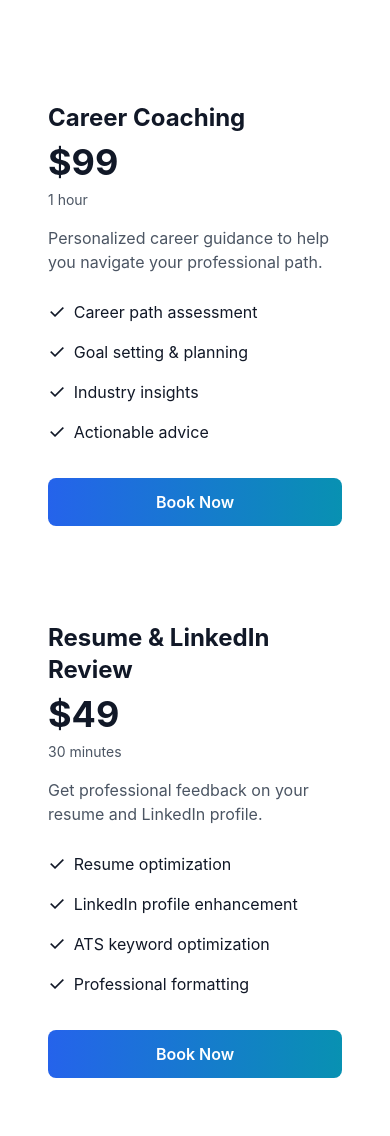
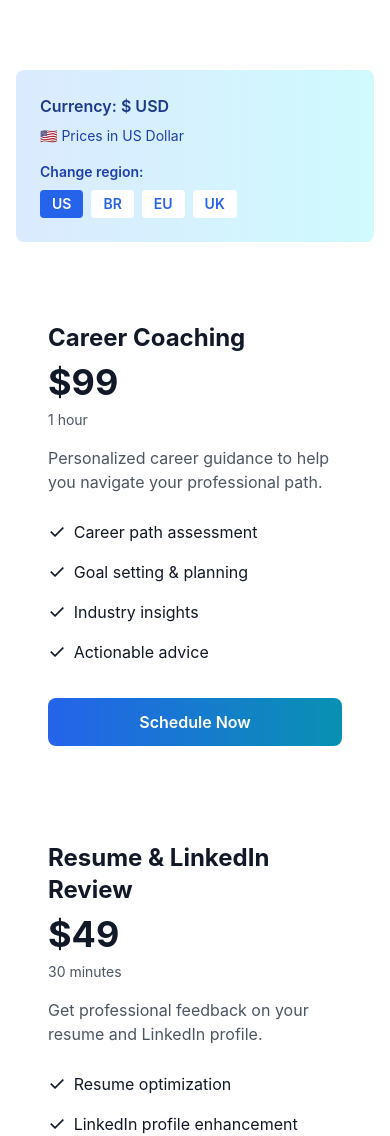
Before and after one commit to GabrielNunes12/MentorHub, a React (Vite) app: page /services in a window 390 px wide. Shown: the part 382-1518 px from the top of the page. Built offline with nearby package versions, Linux system fonts and the light colour scheme; no server answers.

Commit message:
feat: implemented Price strategyy

```diff
--- /dev/null
+++ b/src/components/RegionSelector.tsx
@@ -0,0 +1,35 @@
+import { useUserRegion } from '../hooks/usePricing'
+
+export const RegionSelector = () => {
+  const { region, setUserRegion, currency } = useUserRegion()
+
+  const regions = [
+    { code: 'US', label: 'United States', symbol: '$' },
+    { code: 'BR', label: 'Brazil', symbol: 'R$' },
+    { code: 'EU', label: 'Eurozone', symbol: '€' },
+    { code: 'UK', label: 'United Kingdom', symbol: '£' },
+  ]
+
+  return (
+    <div className="flex items-center gap-2 text-sm">
+      <span className="text-gray-600 dark:text-gray-400">
+        Currency: {currency.symbol} {region}
+      </span>
+      <div className="flex gap-1">
+        {regions.map((r) => (
+          <button
+            key={r.code}
+            onClick={() => setUserRegion(r.code as 'BR' | 'EU' | 'UK' | 'US')}
+            className={`px-2 py-1 rounded text-xs font-semibold transition-all ${
+              region === r.code
+                ? 'bg-blue-600 text-white'
+                : 'bg-gray-200 dark:bg-gray-700 text-gray-700 dark:text-gray-300 hover:bg-gray-300 dark:hover:bg-gray-600'
+            }`}
+          >
+            {r.code}
+          </button>
+        ))}
+      </div>
+    </div>
+  )
+}
--- /dev/null
+++ b/src/hooks/useCalendly.ts
@@ -0,0 +1,13 @@
+export const useCalendly = () => {
+  const calendlyUrl = import.meta.env.VITE_CALENDLY_URL || 'https://calendly.com/prismaticnetwork12'
+
+  const openCalendly = () => {
+    if (calendlyUrl) {
+      window.open(calendlyUrl, '_blank', 'width=960,height=700')
+    }
+  }
+
+  const isAvailable = !!calendlyUrl
+
+  return { openCalendly, calendlyUrl, isAvailable }
+}
--- /dev/null
+++ b/src/hooks/usePricing.ts
@@ -0,0 +1,58 @@
+import { useEffect, useState } from 'react'
+import type { RegionCode, RegionStrategy } from '../types'
+import { regionStrategies } from '../strategies/regionStrategies'
+import { getRegionStrategyByCountryCode } from '../utils/regionDetection'
+
+export const useUserRegion = () => {
+  const [region, setRegion] = useState<RegionCode>('US')
+  const [strategy, setStrategy] = useState<RegionStrategy>(regionStrategies.US)
+
+  useEffect(() => {
+    // Check localStorage first for user preference
+    const savedRegion = localStorage.getItem('userRegion') as RegionCode | null
+    if (savedRegion && regionStrategies[savedRegion]) {
+      setRegion(savedRegion)
+      setStrategy(regionStrategies[savedRegion])
+      return
+    }
+
+    // Detect region using IP geolocation
+    const detectRegion = async () => {
+      try {
+        const response = await fetch('https://ipapi.co/json/')
+        const data = await response.json()
+        const countryCode = data.country_code || ''
+
+        const detectedStrategy = getRegionStrategyByCountryCode(countryCode)
+        setRegion(detectedStrategy.code)
+        setStrategy(detectedStrategy)
+        localStorage.setItem('userRegion', detectedStrategy.code)
+      } catch (error) {
+        console.warn('Could not detect region from IP, using default (US)')
+        setRegion('US')
+        setStrategy(regionStrategies.US)
+      }
+    }
+
+    detectRegion()
+  }, [])
+
+  const currency = strategy.currency
+
+  const convertPrice = (usdPrice: number) => strategy.convertPrice(usdPrice)
+
+  const setUserRegion = (newRegion: RegionCode) => {
+    if (regionStrategies[newRegion]) {
+      setRegion(newRegion)
+      setStrategy(regionStrategies[newRegion])
+      localStorage.setItem('userRegion', newRegion)
+    }
+  }
+
+  return {
+    region,
+    currency,
+    convertPrice,
+    setUserRegion,
+  }
+}
--- a/src/pages/Home.tsx
+++ b/src/pages/Home.tsx
@@ -1,6 +1,8 @@
 import { Link } from 'react-router-dom'
+import { useCalendly } from '../hooks/useCalendly'
 
 const Home = () => {
+  const { openCalendly } = useCalendly()
   const stats = [
     { label: 'Students Mentored', value: '20+' },
     { label: 'Success Rate', value: '95%' },
@@ -50,17 +52,17 @@ const Home = () => {
               </p>
 
               <div className="flex flex-col sm:flex-row gap-4">
+                <button
+                  onClick={openCalendly}
+                  className="inline-block px-8 py-4 bg-gradient-to-r from-blue-600 to-cyan-600 text-white font-semibold rounded-lg hover:shadow-lg transform hover:-translate-y-1 transition-all duration-300 text-center"
+                >
+                  Schedule Free Consultation
+                </button>
                 <Link
                   to="/services"
-                  className="inline-block px-8 py-4 bg-gradient-to-r from-blue-600 to-cyan-600 text-white font-semibold rounded-lg hover:shadow-lg transform hover:-translate-y-1 transition-all duration-300 text-center"
+                  className="inline-block px-8 py-4 border-2 border-blue-600 text-blue-600 dark:text-blue-400 dark:border-blue-400 font-semibold rounded-lg hover:bg-blue-50 dark:hover:bg-blue-500 dark:hover:bg-opacity-10 transition-all duration-300 text-center"
                 >
                   Explore Services
-                </Link>
-                <Link
-                  to="/contact"
-                  className="inline-block px-8 py-4 border-2 border-blue-600 text-blue-600 dark:text-blue-400 dark:border-blue-400 font-semibold rounded-lg hover:bg-blue-50 dark:hover:bg-blue-500 dark:hover:bg-opacity-10 transition-all duration-300 text-center"
-                >
-                  Book a Call
                 </Link>
               </div>
 
@@ -151,12 +153,12 @@ const Home = () => {
           <p className="text-xl text-blue-100 mb-8">
             Join hundreds of professionals who have achieved their goals with personalized mentorship.
           </p>
-          <Link
-            to="/contact"
+          <button
+            onClick={openCalendly}
             className="inline-block px-8 py-4 bg-white text-blue-600 font-bold rounded-lg hover:bg-gray-100 transition-colors duration-300"
           >
             Schedule Your Free Consultation
-          </Link>
+          </button>
         </div>
       </section>
     </div>
--- a/src/pages/Services.tsx
+++ b/src/pages/Services.tsx
@@ -1,11 +1,16 @@
 import { Link } from 'react-router-dom'
+import { useCalendly } from '../hooks/useCalendly'
+import { useUserRegion } from '../hooks/usePricing'
+import { RegionSelector } from '../components/RegionSelector'
 
 const Services = () => {
+  const { openCalendly } = useCalendly()
+  const { region, currency, convertPrice } = useUserRegion()
   const services = [
     {
       id: 1,
       name: 'Career Coaching',
-      price: '$99',
+      basePrice: 99,
       duration: '1 hour',
       description: 'Personalized career guidance to help you navigate your professional path.',
       features: [
@@ -18,7 +23,7 @@ const Services = () => {
     {
       id: 2,
       name: 'Resume & LinkedIn Review',
-      price: '$49',
+      basePrice: 49,
       duration: '30 minutes',
       description: 'Get professional feedback on your resume and LinkedIn profile.',
       features: [
@@ -31,7 +36,7 @@ const Services = () => {
     {
       id: 3,
       name: 'Interview Preparation',
-      price: '$79',
+      basePrice: 79,
       duration: '45 minutes',
       description: 'Master interview techniques and boost your confidence.',
       features: [
@@ -44,7 +49,7 @@ const Services = () => {
     {
       id: 4,
       name: 'Salary Negotiation',
-      price: '$129',
+      basePrice: 129,
       duration: '1.5 hours',
       description: 'Negotiate your worth with confidence and get better compensation.',
       features: [
@@ -57,7 +62,7 @@ const Services = () => {
     {
       id: 5,
       name: 'Leadership Mentorship',
-      price: '$149',
+      basePrice: 149,
       duration: '1 hour',
       description: 'Develop leadership skills and manage teams effectively.',
       features: [
@@ -70,7 +75,7 @@ const Services = () => {
     {
       id: 6,
       name: 'Monthly Retainer',
-      price: '$299',
+      basePrice: 299,
       duration: '4 hours/month',
       description: 'Ongoing mentorship with flexible scheduling throughout the month.',
       features: [
@@ -102,6 +107,45 @@ const Services = () => {
       {/* Services Grid */}
       <section className="py-20">
         <div className="max-w-7xl mx-auto px-4 sm:px-6 lg:px-8">
+          {/* Region Selector and Indicator */}
+          <div className="mb-12 p-6 bg-gradient-to-r from-blue-100 to-cyan-100 dark:from-blue-900 dark:to-cyan-900 rounded-lg">
+            <div className="flex flex-col md:flex-row md:items-center md:justify-between gap-4">
+              <div>
+                <p className="font-semibold text-blue-900 dark:text-blue-100 mb-2">
+                  Currency: {currency.symbol} {currency.code}
+                </p>
+                <p className="text-sm text-blue-800 dark:text-blue-200">
+                  {region === 'BR' && '🇧🇷 Prices in Brazilian Real with accessibility pricing'}
+                  {region === 'EU' && '🇪🇺 Prices in Euro (Eurozone)'}
+                  {region === 'UK' && '🇬🇧 Prices in British Pound'}
+                  {region === 'US' && '🇺🇸 Prices in US Dollar'}
+                </p>
+              </div>
+              <div>
+                <p className="text-sm text-blue-800 dark:text-blue-200 mb-2 font-semibold">Change region:</p>
+                <div className="flex gap-2">
+                  {['US', 'BR', 'EU', 'UK'].map((r) => (
+                    <button
+                      key={r}
+                      onClick={() => {
+                        // We need to expose setUserRegion - will add to context or pass as prop
+                        localStorage.setItem('userRegion', r)
+                        window.location.reload()
+                      }}
+                      className={`px-3 py-1 rounded text-sm font-semibold transition-all ${
+                        region === r
+                          ? 'bg-blue-600 text-white'
+                          : 'bg-white dark:bg-gray-800 text-blue-600 dark:text-blue-400 hover:bg-blue-50 dark:hover:bg-gray-700'
+                      }`}
+                    >
+                      {r}
+                    </button>
+                  ))}
+                </div>
+              </div>
+            </div>
+          </div>
+
           <div className="grid grid-cols-1 md:grid-cols-2 lg:grid-cols-3 gap-8">
             {services.map((service) => (
               <div
@@ -122,9 +166,12 @@ const Services = () => {
                   <h3 className="text-2xl font-bold mb-2">{service.name}</h3>
 
                   <div className="mb-4">
-                    <div className="text-4xl font-bold mb-2">{service.price}</div>
+                    <div className="text-4xl font-bold mb-2">
+                      {currency.symbol}{convertPrice(service.basePrice)}
+                    </div>
                     <p className={`text-sm ${service.popular ? 'text-blue-100' : 'text-gray-600 dark:text-gray-400'}`}>
                       {service.duration}
+                      {region !== 'US' && <span className="ml-2 text-xs">({region})</span>}
                     </p>
                   </div>
 
@@ -141,16 +188,18 @@ const Services = () => {
                     ))}
                   </ul>
 
-                  <Link
-                    to="/contact"
-                    className={`block w-full py-3 rounded-lg font-semibold text-center transition-colors ${
-                      service.popular
-                        ? 'bg-white text-blue-600 hover:bg-gray-100'
-                        : 'bg-gradient-to-r from-blue-600 to-cyan-600 text-white hover:shadow-lg'
-                    }`}
-                  >
-                    Book Now
-                  </Link>
+                  <div className="flex gap-2">
+                    <button
+                      onClick={openCalendly}
+                      className={`flex-1 py-3 rounded-lg font-semibold text-center transition-colors ${
+                        service.popular
+                          ? 'bg-white text-blue-600 hover:bg-gray-100'
+                          : 'bg-gradient-to-r from-blue-600 to-cyan-600 text-white hover:shadow-lg'
+                      }`}
+                    >
+                      Schedule Now
+                    </button>
+                  </div>
                 </div>
               </div>
             ))}
--- a/src/pages/Testimonials.tsx
+++ b/src/pages/Testimonials.tsx
@@ -7,7 +7,7 @@ const Testimonials = () => {
       company: 'Mutant',
       image: '👩‍💻',
       content:
-        'The mentorship I received was transformative. I was struggling with career direction, but through personalized guidance, I was able to land a dream job at a top tech company. Highly recommended!',
+        'Gabriel\'s mentorship has been of great value. I\'ve been learning a lot from him. He has deep programming knowledge and it shows on the way he teaches and gives support in his sessions. I believe he is a great professional and it feels easy to explain the programming problems I\'ve been facing recently.',
       rating: 5,
     },
     {
--- /dev/null
+++ b/src/strategies/regionStrategies.ts
@@ -0,0 +1,32 @@
+import type { RegionStrategy } from '../types/pricing'
+
+export const regionStrategies: Record<string, RegionStrategy> = {
+  BR: {
+    code: 'BR',
+    name: 'Brazil',
+    currency: { symbol: 'R$', code: 'BRL', name: 'Brazilian Real' },
+    countryCodes: ['BR'],
+    convertPrice: (usdPrice: number) => Math.round(usdPrice * 4.5),
+  },
+  EU: {
+    code: 'EU',
+    name: 'Eurozone',
+    currency: { symbol: '€', code: 'EUR', name: 'Euro' },
+    countryCodes: ['DE', 'FR', 'ES', 'IT', 'NL', 'BE', 'AT', 'GR', 'PT', 'IE', 'FI', 'SE', 'DK', 'PL', 'CZ', 'SK', 'SI', 'LU', 'MT', 'CY'],
+    convertPrice: (usdPrice: number) => Math.round(usdPrice * 0.92 * 100) / 100,
+  },
+  UK: {
+    code: 'UK',
+    name: 'United Kingdom',
+    currency: { symbol: '£', code: 'GBP', name: 'British Pound' },
+    countryCodes: ['GB'],
+    convertPrice: (usdPrice: number) => Math.round(usdPrice * 0.79 * 100) / 100,
+  },
+  US: {
+    code: 'US',
+    name: 'United States',
+    currency: { symbol: '$', code: 'USD', name: 'US Dollar' },
+    countryCodes: ['US', 'CA'],
+    convertPrice: (usdPrice: number) => usdPrice,
+  },
+}
--- a/src/types/index.ts
+++ b/src/types/index.ts
@@ -59,3 +59,13 @@ export interface ApiResponse<T> {
   error?: string
   statusCode: number
 }
+// Pricing types
+export interface RegionStrategy {
+  code: 'BR' | 'EU' | 'UK' | 'US'
+  name: string
+  currency: { symbol: string; code: string; name: string }
+  countryCodes: string[]
+  convertPrice: (usdPrice: number) => number
+}
+
+export type RegionCode = 'BR' | 'EU' | 'UK' | 'US'
--- /dev/null
+++ b/src/types/pricing.ts
@@ -0,0 +1,9 @@
+export interface RegionStrategy {
+  code: 'BR' | 'EU' | 'UK' | 'US'
+  name: string
+  currency: { symbol: string; code: string; name: string }
+  countryCodes: string[]
+  convertPrice: (usdPrice: number) => number
+}
+
+export type RegionCode = 'BR' | 'EU' | 'UK' | 'US'
--- /dev/null
+++ b/src/utils/regionDetection.ts
@@ -0,0 +1,13 @@
+import type { RegionStrategy } from '../types'
+import { regionStrategies } from '../strategies/regionStrategies'
+
+export const getRegionStrategyByCountryCode = (countryCode: string): RegionStrategy => {
+  for (const strategy of Object.values(regionStrategies)) {
+    if (strategy.countryCodes.includes(countryCode)) {
+      return strategy
+    }
+  }
+  return regionStrategies.US
+}
+
+export const getRegionStrategies = () => regionStrategies
```
Also changed, not shown: src/pages/About.tsx (+8 -4 lines), src/assets/images/my-photo.png (added).
